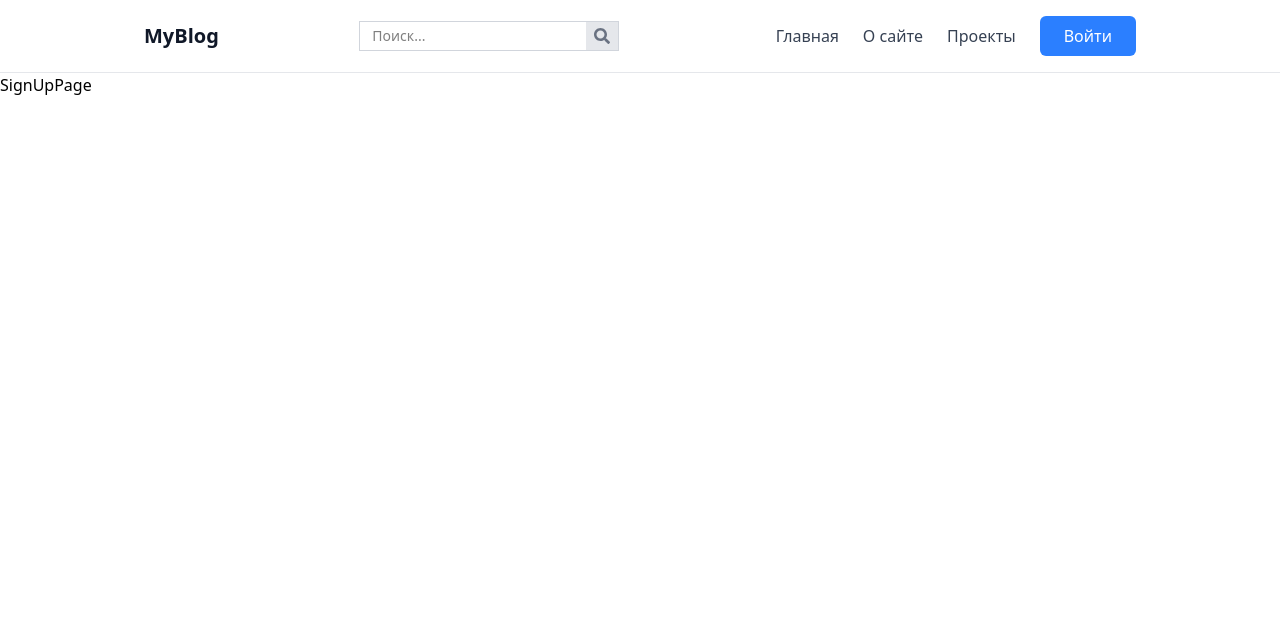
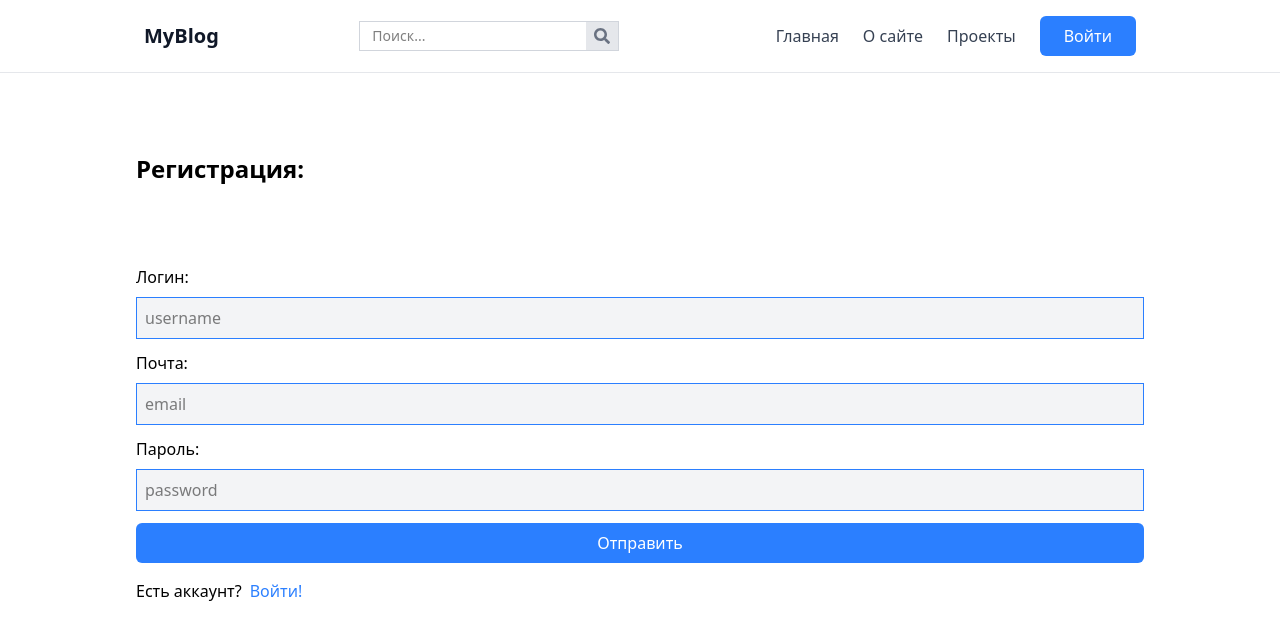
Before and after one commit to blinklay/pet-blog-mern, a React (Vite) app in the folder client/: page /sign-up in a window 1280 px wide. Shown: the top 640 px of the page. Built offline with nearby package versions, Linux system fonts and the light colour scheme.

Commit message:
Create sign-up page UI and add functionality  on this page

```diff
--- a/client/src/pages/SignUpPage.jsx
+++ b/client/src/pages/SignUpPage.jsx
@@ -1,5 +1,110 @@
 import React from "react";
+import { useState } from "react";
+import { Link, useNavigate } from "react-router-dom";
 
 export default function SignUpPage() {
-  return <div>SignUpPage</div>;
+  const [formData, setFormData] = useState({});
+  const [errorMessage, setErrorMessage] = useState(null);
+  const [loading, setLoading] = useState(false);
+  const navigate = useNavigate();
+
+  const handleChange = (e) => {
+    setFormData({
+      ...formData,
+      [e.target.id]: e.target.value.trim(),
+    });
+  };
+
+  const handleSubmit = async (e) => {
+    e.preventDefault();
+    setLoading(true);
+    setErrorMessage(null);
+    if (!formData.username || !formData.email || !formData.password) {
+      setErrorMessage("Все поля должны быть заполнены!");
+    }
+
+    try {
+      const res = await fetch("/api/auth/signup", {
+        method: "POST",
+        headers: { "Content-Type": "application/json" },
+        body: JSON.stringify(formData),
+      });
+
+      const data = await res.json();
+      if (data.success === false) {
+        return setErrorMessage(data.message);
+      }
+      if (res.ok) {
+        navigate("/sign-in");
+      }
+    } catch (err) {
+      setErrorMessage(err.message);
+    } finally {
+      setLoading(false);
+    }
+  };
+
+  return (
+    <div className="min-h-screen mt-20 max-w-5xl mx-auto px-2">
+      <h1 className="text-2xl font-semibold mb-20">Регистрация:</h1>
+      <form className="flex flex-col gap-3" onSubmit={handleSubmit}>
+        <div className="flex flex-col gap-2">
+          <label htmlFor="username">Логин:</label>
+          <input
+            onChange={handleChange}
+            className="p-2 bg-gray-100 border border-blue-500 disabled:opacity-[0.5]"
+            type="text"
+            placeholder="username"
+            id="username"
+            disabled={loading}
+          />
+        </div>
+
+        <div className="flex flex-col gap-2">
+          <label htmlFor="username">Почта:</label>
+          <input
+            onChange={handleChange}
+            className="p-2 bg-gray-100 border border-blue-500 disabled:opacity-[0.5]"
+            type="email"
+            placeholder="email"
+            id="email"
+            disabled={loading}
+          />
+        </div>
+
+        <div className="flex flex-col gap-2">
+          <label htmlFor="password">Пароль:</label>
+          <input
+            disabled={loading}
+            onChange={handleChange}
+            className="p-2 bg-gray-100 border border-blue-500 disabled:opacity-[0.5]"
+            type="password"
+            placeholder="password"
+            id="password"
+          />
+        </div>
+
+        <button
+          disabled={loading}
+          className="bg-blue-500 p-2 rounded-md text-white disabled:bg-blue-800 disabled:text-gray-200"
+        >
+          {loading ? "Загрузка..." : "Отправить"}
+        </button>
+      </form>
+
+      <div className="flex gap-2 mt-4">
+        <span>Есть аккаунт?</span>
+        <Link className="text-blue-500" to="/sign-in">
+          Войти!
+        </Link>
+      </div>
+
+      {errorMessage && (
+        <div className="bg-red-200 p-3 text-md mt-4 rounded-md">
+          <span className="font-semibold text-md">Ошибка:</span>
+          <p>{errorMessage}</p>
+        </div>
+      )}
+    </div>
+  );
 }
--- a/client/vite.config.js
+++ b/client/vite.config.js
@@ -4,5 +4,13 @@ import tailwindcss from '@tailwindcss/vite'
 
 // https://vite.dev/config/
 export default defineConfig({
+  server: {
+    proxy: {
+      "/api": {
+        target: "http://localhost:5050",
+        secure: false
+      }
+    }
+  },
   plugins: [react(), tailwindcss(),],
 })
```
Also changed, not shown: 1 other file (tests, documents, lock files or other folders).
